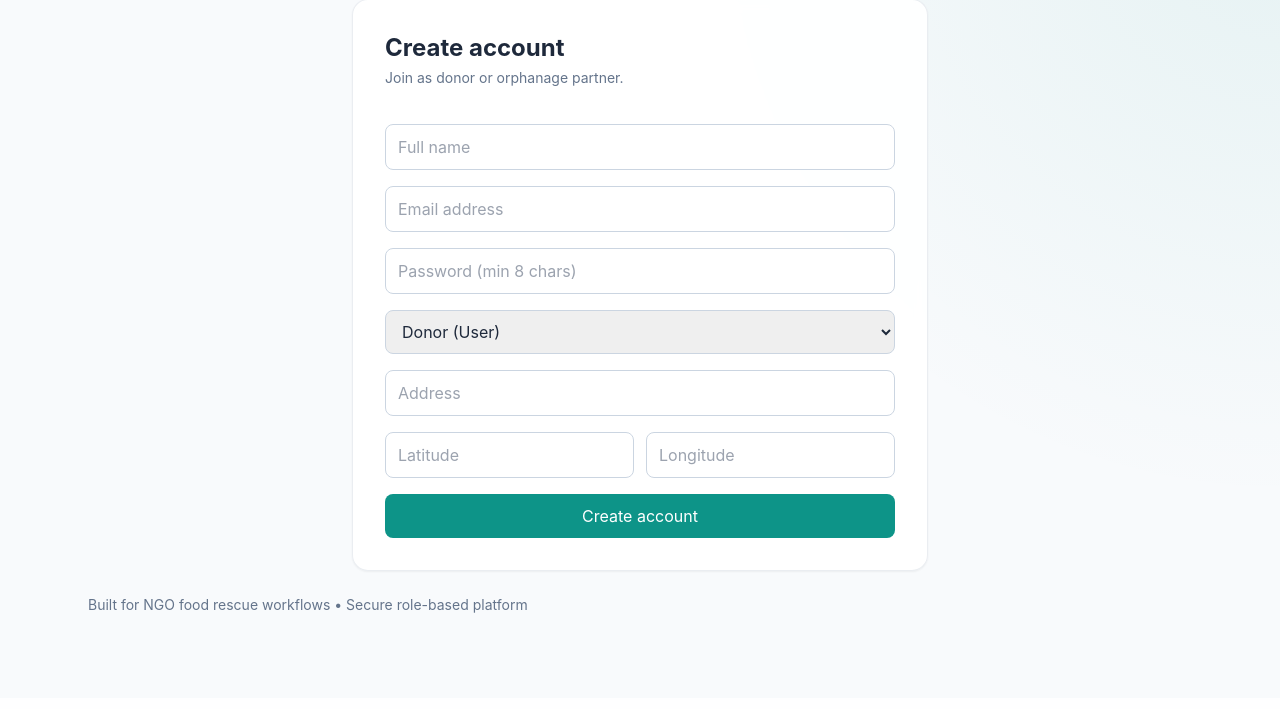
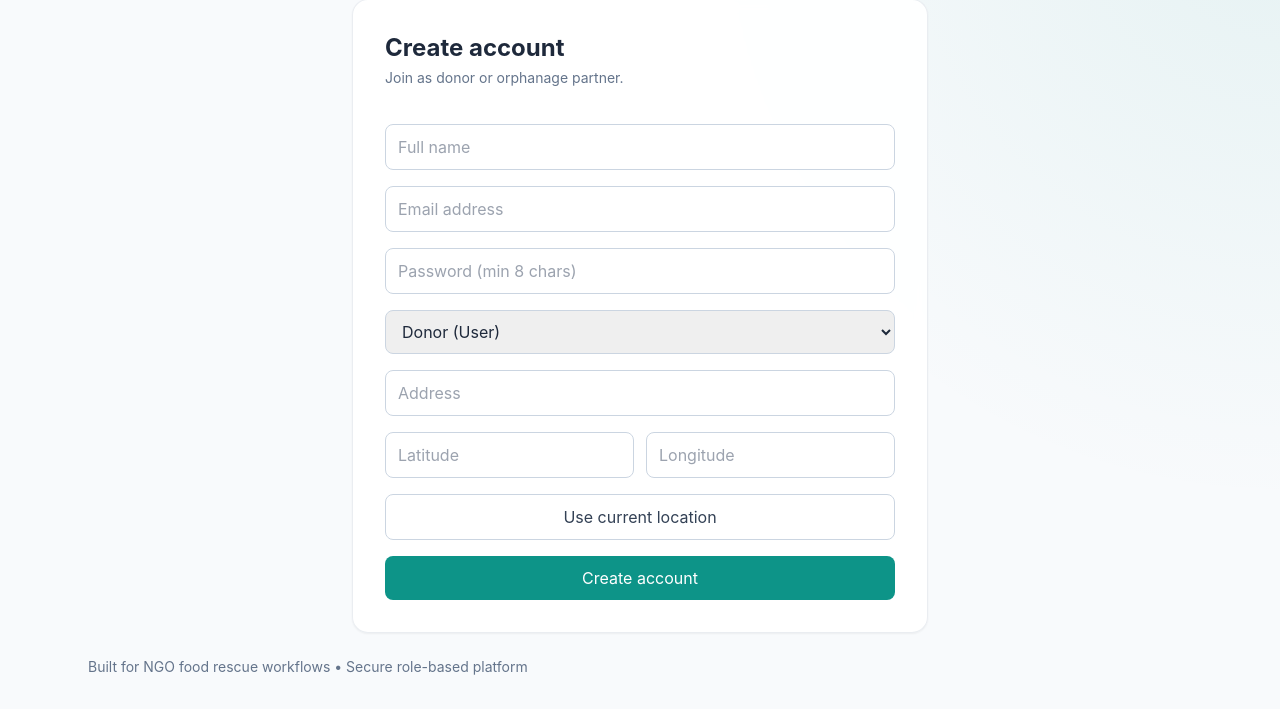
Before and after one commit to tester-6040/Food_Donation, a PHP site: page /register in a window 1280 px wide. Shown: the part 102-811 px from the top of the page. Before the commit the page ends 715 px from the top, so only its background shows below. Run offline with PHP 8.4, Linux system fonts and the light colour scheme; some libraries are stand-ins or nearby versions.

Commit message:
Fix nearest-orphanage PDO binding and add geolocation fill buttons

```diff
--- a/assets/js/validation.js
+++ b/assets/js/validation.js
@@ -8,3 +8,44 @@ document.querySelectorAll('form[data-validate]').forEach((form) => {
     }
   });
 });
+
+document.querySelectorAll('[data-fill-location]').forEach((button) => {
+  button.addEventListener('click', () => {
+    if (!navigator.geolocation) {
+      alert('Geolocation is not supported in this browser.');
+      return;
+    }
+
+    const latSelector = button.getAttribute('data-lat-target');
+    const lngSelector = button.getAttribute('data-lng-target');
+    const latInput = latSelector ? document.querySelector(latSelector) : null;
+    const lngInput = lngSelector ? document.querySelector(lngSelector) : null;
+
+    if (!latInput || !lngInput) {
+      alert('Latitude/Longitude fields not found.');
+      return;
+    }
+
+    const previousText = button.textContent;
+    button.disabled = true;
+    button.textContent = 'Fetching location...';
+
+    navigator.geolocation.getCurrentPosition(
+      (position) => {
+        latInput.value = position.coords.latitude.toFixed(7);
+        lngInput.value = position.coords.longitude.toFixed(7);
+        button.textContent = 'Location filled';
+        setTimeout(() => {
+          button.disabled = false;
+          button.textContent = previousText;
+        }, 1200);
+      },
+      (error) => {
+        alert('Unable to fetch location: ' + error.message);
+        button.disabled = false;
+        button.textContent = previousText;
+      },
+      { enableHighAccuracy: true, timeout: 10000 }
+    );
+  });
+});
--- a/models/Donation.php
+++ b/models/Donation.php
@@ -74,14 +74,18 @@ class Donation extends BaseModel
             return null;
         }
 
+        if ($lat < -90 || $lat > 90 || $lng < -180 || $lng > 180) {
+            return null;
+        }
+
         $sql = 'SELECT id, name, email, address, latitude, longitude,
-                (6371 * ACOS(COS(RADIANS(:lat)) * COS(RADIANS(latitude)) * COS(RADIANS(longitude) - RADIANS(:lng)) + SIN(RADIANS(:lat)) * SIN(RADIANS(latitude)))) AS distance_km
+                (6371 * ACOS(COS(RADIANS(:lat1)) * COS(RADIANS(latitude)) * COS(RADIANS(longitude) - RADIANS(:lng)) + SIN(RADIANS(:lat2)) * SIN(RADIANS(latitude)))) AS distance_km
                 FROM users
                 WHERE role = :role AND latitude IS NOT NULL AND longitude IS NOT NULL
                 ORDER BY distance_km ASC
                 LIMIT 1';
         $stmt = $this->db->prepare($sql);
-        $stmt->execute([':lat' => $lat, ':lng' => $lng, ':role' => 'orphanage']);
+        $stmt->execute([':lat1' => $lat, ':lat2' => $lat, ':lng' => $lng, ':role' => 'orphanage']);
         return $stmt->fetch() ?: null;
     }
 
--- a/views/auth/register.php
+++ b/views/auth/register.php
@@ -13,9 +13,10 @@
         </select>
         <input class="focus-ring w-full border border-slate-300 rounded-lg px-3 py-2.5" name="address" placeholder="Address">
         <div class="grid grid-cols-2 gap-3">
-            <input class="focus-ring w-full border border-slate-300 rounded-lg px-3 py-2.5" type="number" step="any" name="latitude" placeholder="Latitude">
-            <input class="focus-ring w-full border border-slate-300 rounded-lg px-3 py-2.5" type="number" step="any" name="longitude" placeholder="Longitude">
+            <input id="register-latitude" class="focus-ring w-full border border-slate-300 rounded-lg px-3 py-2.5" type="number" step="any" name="latitude" placeholder="Latitude">
+            <input id="register-longitude" class="focus-ring w-full border border-slate-300 rounded-lg px-3 py-2.5" type="number" step="any" name="longitude" placeholder="Longitude">
         </div>
+        <button type="button" data-fill-location data-lat-target="#register-latitude" data-lng-target="#register-longitude" class="w-full border border-slate-300 text-slate-700 py-2.5 rounded-lg hover:bg-slate-50">Use current location</button>
         <button class="w-full bg-teal-600 text-white py-2.5 rounded-lg hover:bg-teal-700">Create account</button>
     </form>
 </div>
--- a/views/dashboard/user.php
+++ b/views/dashboard/user.php
@@ -10,9 +10,10 @@
             <input class="focus-ring w-full border border-slate-300 rounded-lg px-3 py-2.5" name="quantity" required placeholder="Quantity (e.g. 30 meals)">
             <input class="focus-ring w-full border border-slate-300 rounded-lg px-3 py-2.5" name="pickup_address" required placeholder="Pickup address">
             <div class="grid grid-cols-2 gap-3">
-                <input class="focus-ring w-full border border-slate-300 rounded-lg px-3 py-2.5" step="any" type="number" name="pickup_latitude" placeholder="Latitude">
-                <input class="focus-ring w-full border border-slate-300 rounded-lg px-3 py-2.5" step="any" type="number" name="pickup_longitude" placeholder="Longitude">
+                <input id="donation-latitude" class="focus-ring w-full border border-slate-300 rounded-lg px-3 py-2.5" step="any" type="number" name="pickup_latitude" placeholder="Latitude">
+                <input id="donation-longitude" class="focus-ring w-full border border-slate-300 rounded-lg px-3 py-2.5" step="any" type="number" name="pickup_longitude" placeholder="Longitude">
             </div>
+            <button type="button" data-fill-location data-lat-target="#donation-latitude" data-lng-target="#donation-longitude" class="w-full border border-slate-300 text-slate-700 px-4 py-2.5 rounded-lg hover:bg-slate-50">Use current pickup location</button>
             <button class="w-full bg-teal-600 text-white px-4 py-2.5 rounded-lg hover:bg-teal-700">Submit Donation</button>
         </form>
     </div>
```
